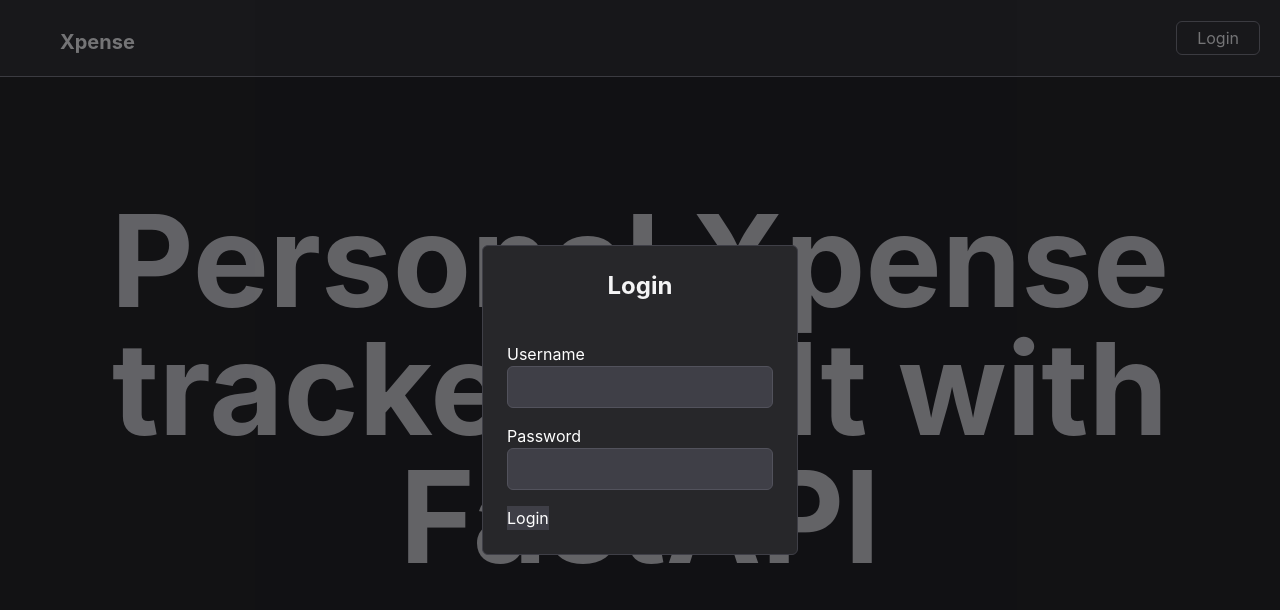
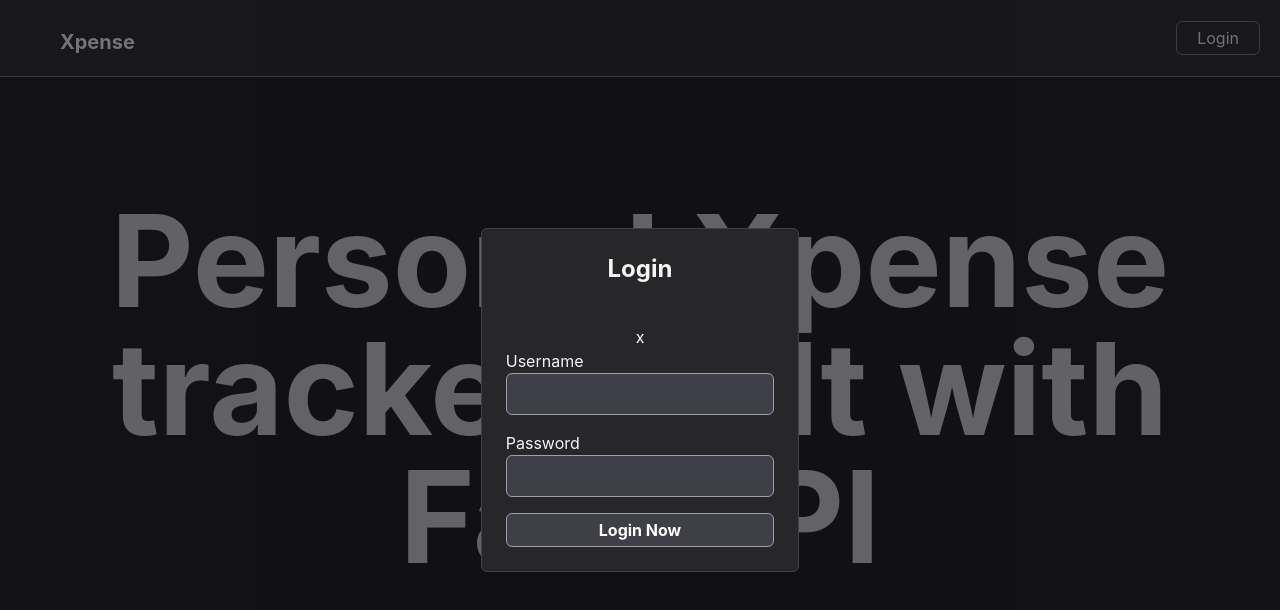
Before and after one commit to megryanrojo/fastapi_expense_tracker, a React app in the folder frontend/: page / in a window 1280 px wide. Both pictures are taken after a click on the button "Login". Shown: the top 610 px of the page. Built offline with nearby package versions, Linux system fonts and the light colour scheme; the HTML template or start-up script is replaced by a standard one.

Commit message:
feat: learned about controlled state with login form

```diff
--- a/frontend/src/App.jsx
+++ b/frontend/src/App.jsx
@@ -6,6 +6,8 @@ import './App.css'
 
 function App() {
   const [isOpen, setIsOpen] = useState(false);
+  const [username, setUsername] = useState('');
+  const [password, setPassword] = useState('');
 
   return (
     <>
@@ -27,16 +29,23 @@ function App() {
       </div>
 
       {isOpen && (
-        <div className='overlay flex justify-center items-center fixed bg-zinc-900/60 inset-0'>
-          <div className='modal bg-zinc-800 rounded-md p-6 border-1 border-zinc-700 inline-flex flex-col items-center'>
+        <div
+          onClick={() => setIsOpen(false)}
+          className='overlay flex justify-center items-center fixed bg-zinc-900/60 inset-0'
+          >
+          <div
+            onClick={(e) => e.stopPropagation()}
+            className='modal bg-zinc-800 rounded-md p-6 border-1 border-zinc-700 inline-flex flex-col items-center'>
             <h1 className='text-zinc-100 mb-10 font-bold text-2xl'>Login</h1>
+            <button>x</button>
             <div className='form'>
               <form action="#" method='post'>
-                <label className='block'>Username</label>
-                <input type="text" name='username' className='block bg-zinc-700 rounded-md p-2 border-1 border-zinc-600 w-full mb-4'/>
-                <label className='block'>Password</label>
-                <input type="text" name='username' className='block bg-zinc-700 rounded-md p-2 border-1 border-zinc-600 w-full mb-4'/>
-                <button type='submit' className='bg-zinc-700'>Login</button>
+                <label className='block text-zinc-100'>Username</label>
+                <input value={username} onChange={(event) => setUsername(event.target.value)} type="text" name='username' className='block bg-zinc-700 rounded-md p-2 border border-zinc-400 w-full mb-4'/>
+                <label className='block text-zinc-100'>Password</label>
+                <input value={password} onChange={(e) => setPassword(e.target.value)} type="password" name='password' className='block bg-zinc-700 rounded-md p-2 border border-zinc-400 w-full mb-4'/>
+                <button
+                  type='submit' className='bg-zinc-700 border border-zinc-400 rounded-md px-23 py-1 font-bold hover:bg-zinc-500 cursor-pointer'>Login Now</button>
               </form>
             </div>
           </div>
@@ -47,4 +56,5 @@ function App() {
     </>
   )
 }
+
 export default App
```
